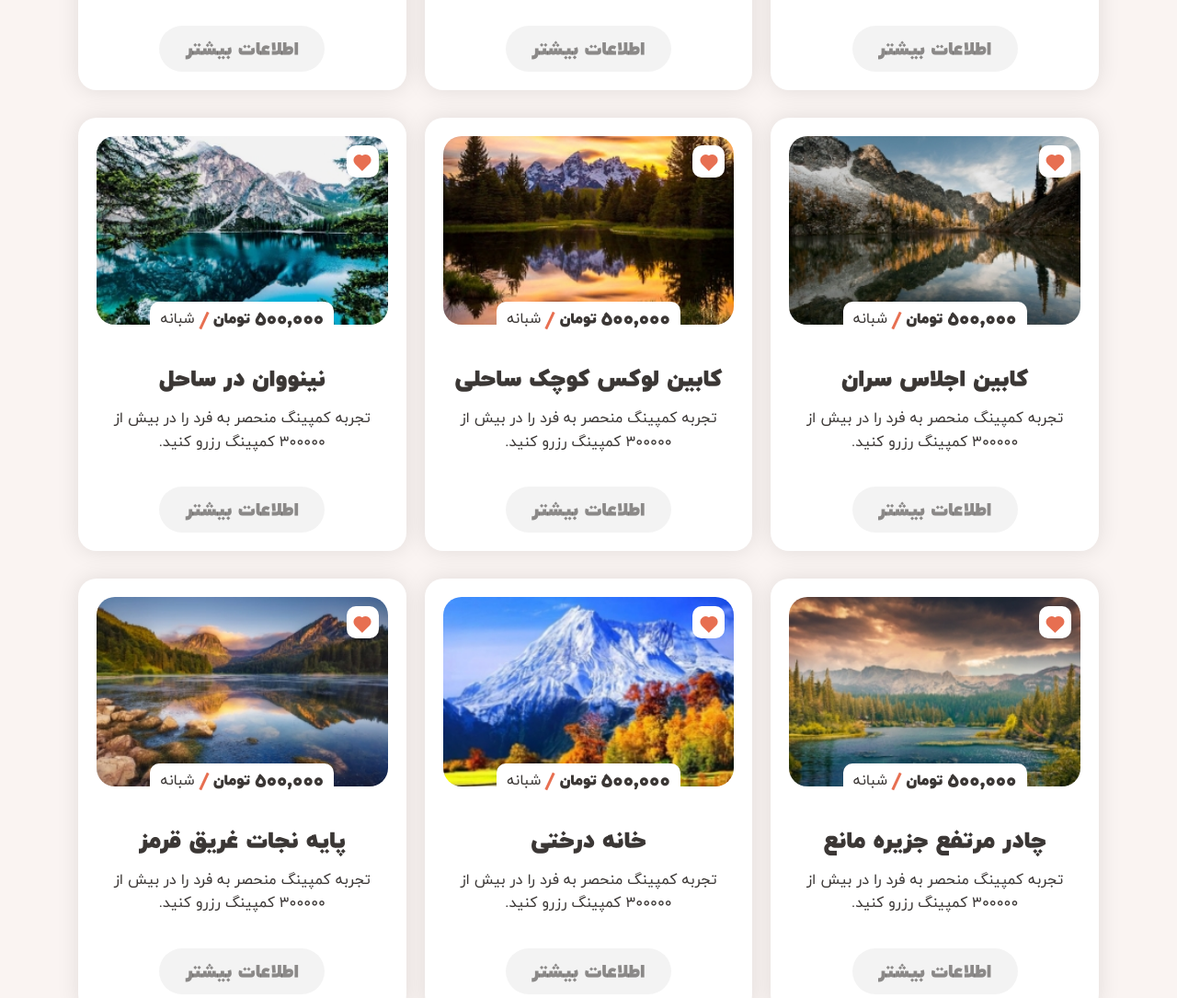
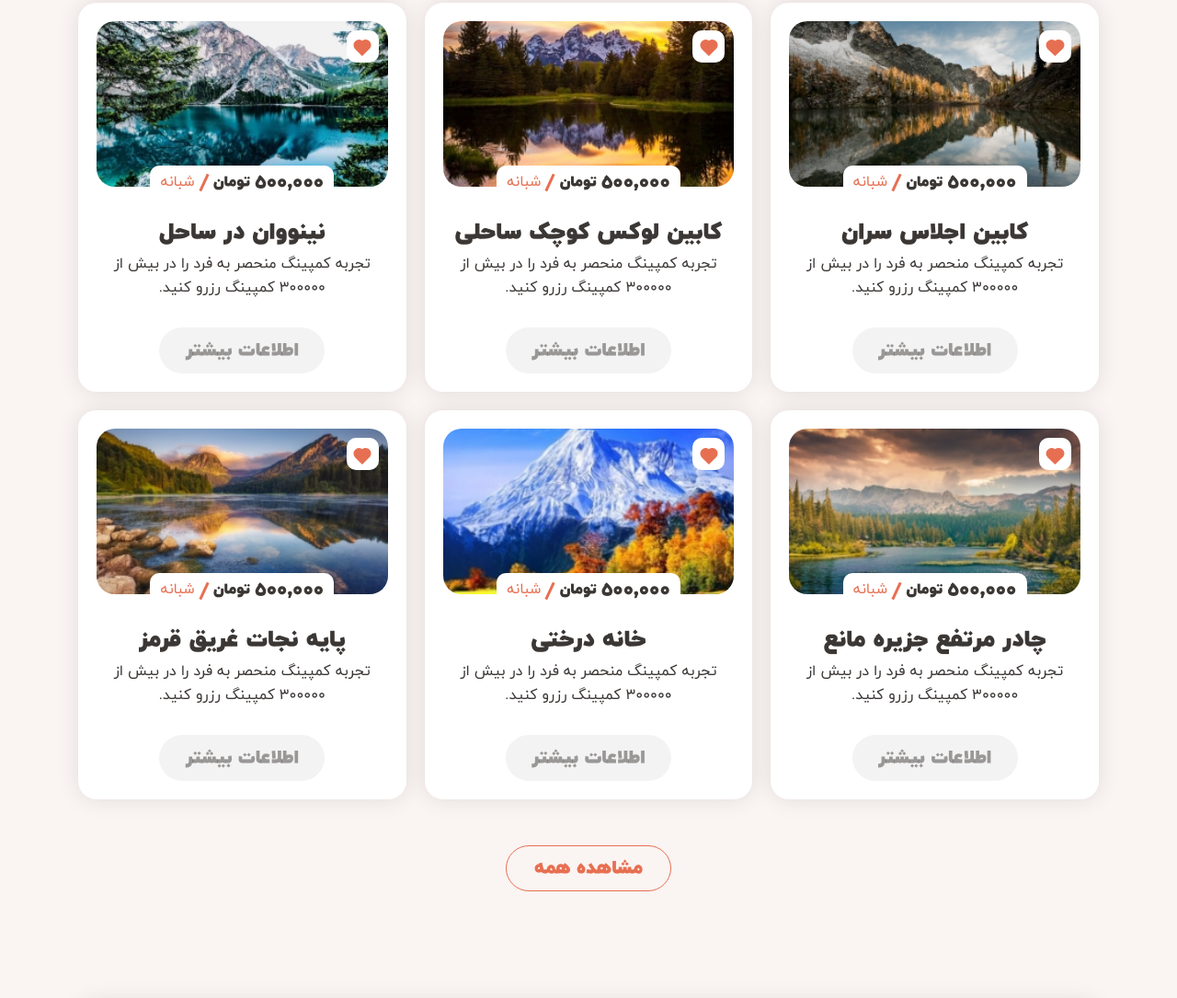
Before and after one commit to Yasharmohamadi/camping-web, a plain HTML site: page index.html in a window 1280 px wide. Shown: the part 2201-3286 px from the top of the page at 92% size. Drawn offline with Linux system fonts and the light colour scheme.

Commit message:
Edite destinationr style

```diff
--- a/css/style.css
+++ b/css/style.css
@@ -429,15 +429,14 @@ MAIN MENU
 
 .destinations__title {
 	font-family: var(--font-bold);
-	font-size: 3.5rem;
+	font-size: 3rem;
 	margin: 1rem auto 3rem auto;
 }
 
 .destinations__places {
 	display: flex;
 	flex-wrap: wrap;
-	margin-left: -1rem;
-	margin-right: -1rem;
+	margin: 0 -1rem;
 }
 .place {
 	background: var(--white);
@@ -446,17 +445,17 @@ MAIN MENU
 	box-shadow: var(--box-shadow);
 	width: 30rem;
 	flex-grow: 1;
-	margin-bottom: 3rem;
-	margin-right: 1rem;
-	margin-left: 1rem;
+	margin: 0 1rem 2rem 1rem;
 }
 .place__banner {
 	position: relative;
-	margin-bottom: 3rem;
+	height: 18rem;
 }
 .place__banner-img {
 	border-radius: 2rem;
 	width: 100%;
+	height: 100%;
+	object-fit: cover;
 }
 .place__banner-like {
 	background: var(--white);
@@ -476,19 +475,17 @@ MAIN MENU
 .place__banner-price {
 	background: var(--white);
 	position: absolute;
-	bottom: -0.5rem;
+	bottom: -1.5rem;
 	right: 0;
 	left: 0;
-	/* border: 1px solid #000; */
 	width: 20rem;
-	height: 3.5rem;
-	padding-bottom: 2px;
+	padding: 0.3rem;
 	border-radius: 1rem;
 	margin: 0 auto;
-	padding: 2rem;
 	display: flex;
 	align-items: center;
 	justify-content: center;
+	color: var(--dark);
 }
 .place__banner-price__number {
 	font-family: var(--font-bold);
@@ -501,6 +498,7 @@ MAIN MENU
 .place__banner-price__time {
 	position: relative;
 	margin-right: 2rem;
+	color: var(--orange);
 }
 .place__banner-price__time::before {
 	content: "";
@@ -518,15 +516,14 @@ MAIN MENU
 .place__title {
 	font-family: var(--font-bold);
 	font-size: 2.5rem;
-	margin-bottom: 1rem;
+	margin: 3rem 0 0.2rem 0;
 }
 
 .place__link {
 	background: #3b37350f;
-	display: block;
-	margin: 3.5rem auto 0 auto;
+	margin-top: 3rem;
 	padding: 1rem;
-	color: #3b373590;
+	color: #3b37357c;
 }
 
 .place__link:hover {
@@ -537,9 +534,7 @@ MAIN MENU
 .destinations__link {
 	color: var(--orange);
 	border: 1px solid var(--orange);
-	padding: 1rem 3rem;
-	display: block;
-	margin: 3rem auto 0 auto;
+	margin-top: 3rem;
 	background: transparent;
 }
 
@@ -560,27 +555,24 @@ MAIN MENU
 	border-radius: 2rem;
 	color: var(--dark);
 	text-align: center;
-
+	padding: 3rem 2rem;
 	display: flex;
-	align-items: center;
-	/* justify-content: space-between; */
 	flex-direction: column-reverse;
-	padding: 3rem 2rem;
 	margin: 6rem 0;
 }
 
-.newsletters__context {
+/* .newsletters__context {
 	display: flex;
 	justify-content: space-between;
 	flex-direction: column;
 	padding-left: 2rem;
-}
+} */
 
 .context__title {
 	font-family: var(--font-bold);
 	font-size: 3.5rem;
-	margin: 3rem auto 2rem auto;
-	text-align: center;
+	margin: 2rem auto;
+	/* text-align: center; */
 }
 
 .context__caption {
--- a/index.html
+++ b/index.html
@@ -474,7 +474,7 @@
 					</div>
 					<a class="destinations__link btn">مشاهده همه</a>
 				</section>
-				<!-- <section class="newsletters">
+				<section class="newsletters">
 					<div class="newsletters__context">
 						<h3 class="context__title">عضویت در خبرنامه ما !</h3>
 						<p class="context__caption">ایده‌های برنامه‌ریزی سفر، نکات مفید و داستان‌هایی را از بازدیدکنندگان ما دریافت کنید که مستقیماً در صندوق ورودی شما تحویل داده می‌شوند.</p>
@@ -487,7 +487,7 @@
 						</form>
 					</div>
 					<img class="newsletters__img" src="./images/tent.png" alt="" />
-				</section> -->
+				</section>
 			</div>
 		</main>
 		<script src="./js/script.js"></script>
```
